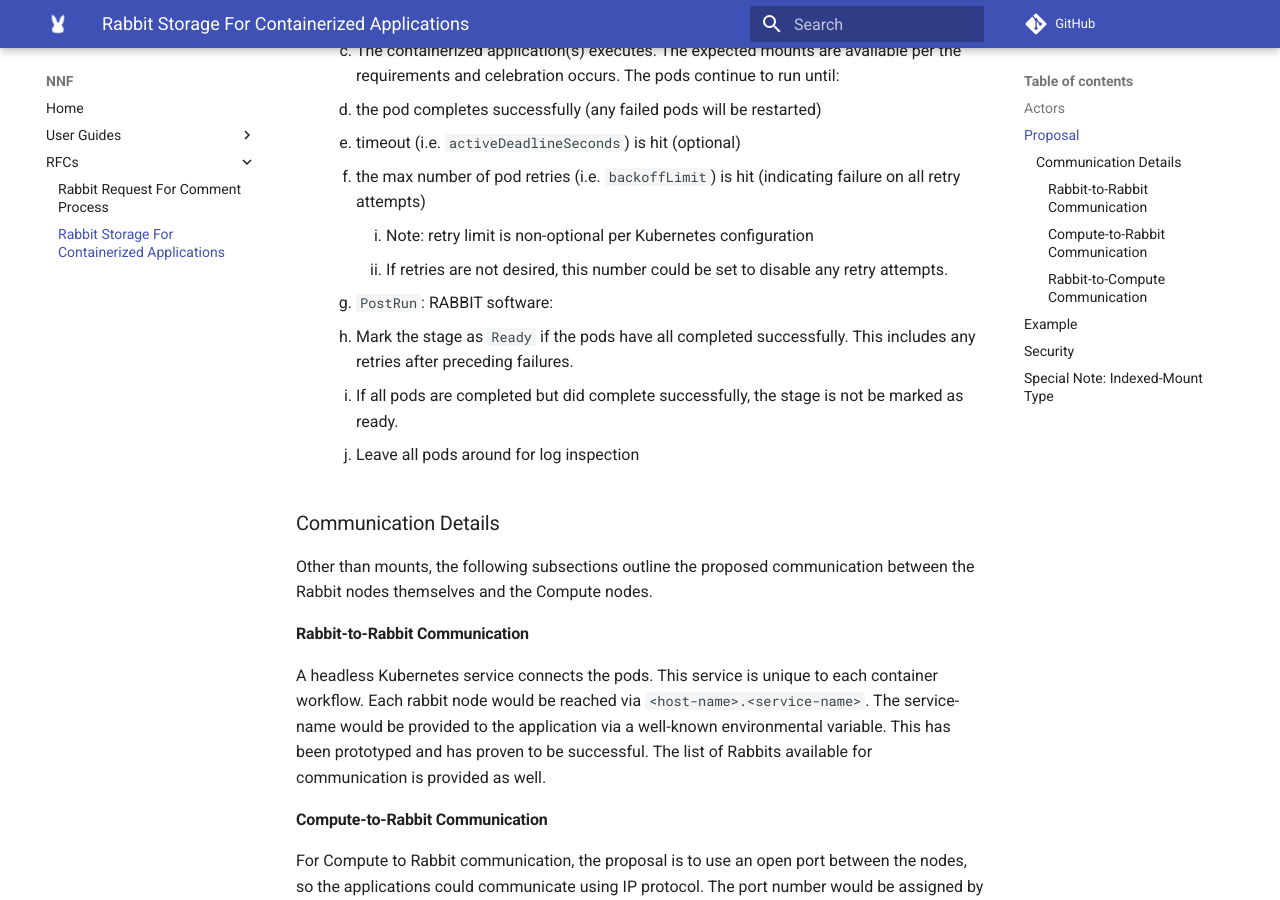
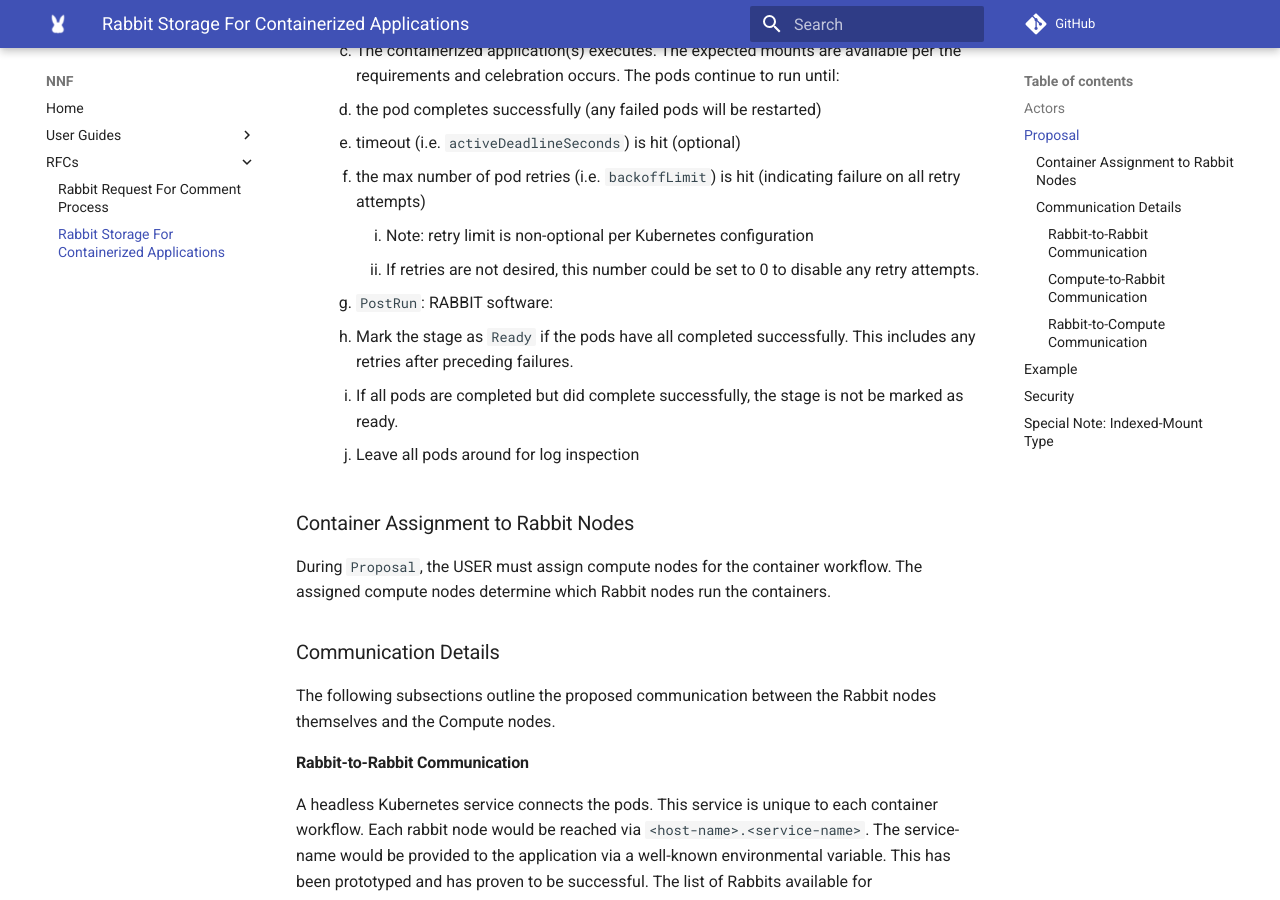
Before and after one commit to NearNodeFlash/NearNodeFlash.github.io, an MkDocs documentation site: the page built from docs/rfcs/0002/readme.md, in a window 1280 px wide and 900 px high, scrolled down 1775 px. Built offline with MkDocs 1.6.1 and Material for MkDocs 9.7.7, drawn with Linux system fonts in a browser that asks for light colours; comment, search, counter and statistics services are not loaded; some of the changed text lies outside the part shown.

Commit message:
Update readme.md
- Added clarification to disabling retry attempts
- Added section for Container Assignment
- Other small fixes

````diff
--- a/docs/rfcs/0002/readme.md
+++ b/docs/rfcs/0002/readme.md
@@ -48,15 +48,19 @@ The proposal below outlines the high level behavior of running containers in a w
        2. timeout (i.e. `activeDeadlineSeconds`) is hit (optional)
        3. the max number of pod retries (i.e. `backoffLimit`) is hit (indicating failure on all retry attempts)
           1. Note: retry limit is non-optional per Kubernetes configuration
-          2. If retries are not desired, this number could be set to disable any retry attempts.
+          2. If retries are not desired, this number could be set to 0 to disable any retry attempts.
     4. `PostRun`: RABBIT software:
        1. Mark the stage as `Ready` if the pods have all completed successfully. This includes any retries after preceding failures.
        2. If all pods are completed but did complete successfully, the stage is not be marked as ready.
        3. Leave all pods around for log inspection
 
+### Container Assignment to Rabbit Nodes
+
+During `Proposal`, the USER must assign compute nodes for the container workflow. The assigned compute nodes determine which Rabbit nodes run the containers.
+
 ### Communication Details
 
-Other than mounts, the following subsections outline the proposed communication between the Rabbit nodes themselves and the Compute nodes.
+The following subsections outline the proposed communication between the Rabbit nodes themselves and the Compute nodes.
 
 #### Rabbit-to-Rabbit Communication
 
@@ -233,7 +237,7 @@ node-2
 node-N
 ```
 
-Node positions are _not_absolute locations. WLM could, in theory, select 6 physical compute nodes at physical location 1, 2, 3, 5, 8, 13, which would appear as directories `/node-0` through `/node-5` in the container path.
+Node positions are _not_ absolute locations. WLM could, in theory, select 6 physical compute nodes at physical location 1, 2, 3, 5, 8, 13, which would appear as directories `/node-0` through `/node-5` in the container path.
 
 Symlinks will be added to support the physical compute node names. Assuming a compute node hostname of `compute-node-1` from the example above, it would link to `node-0`, `compute-node-2` would link to `node-1`, etc.
 
````
